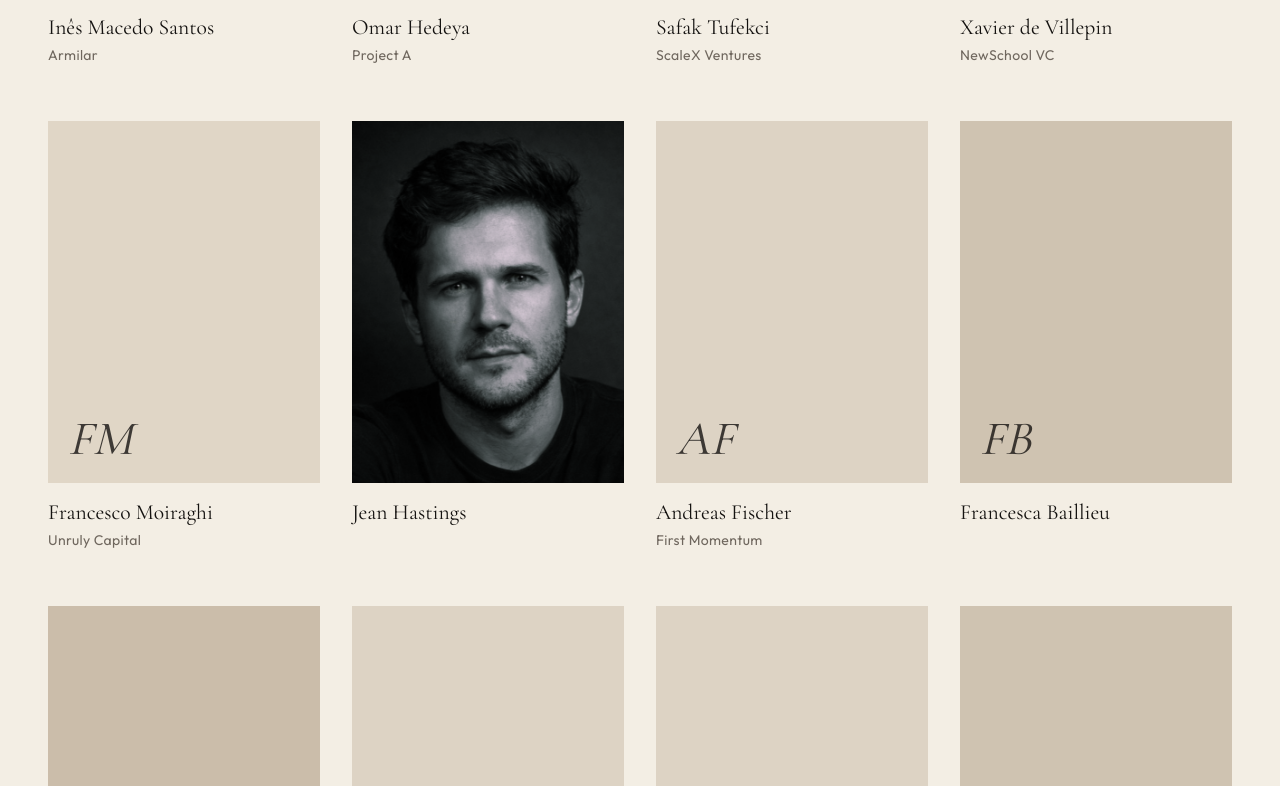
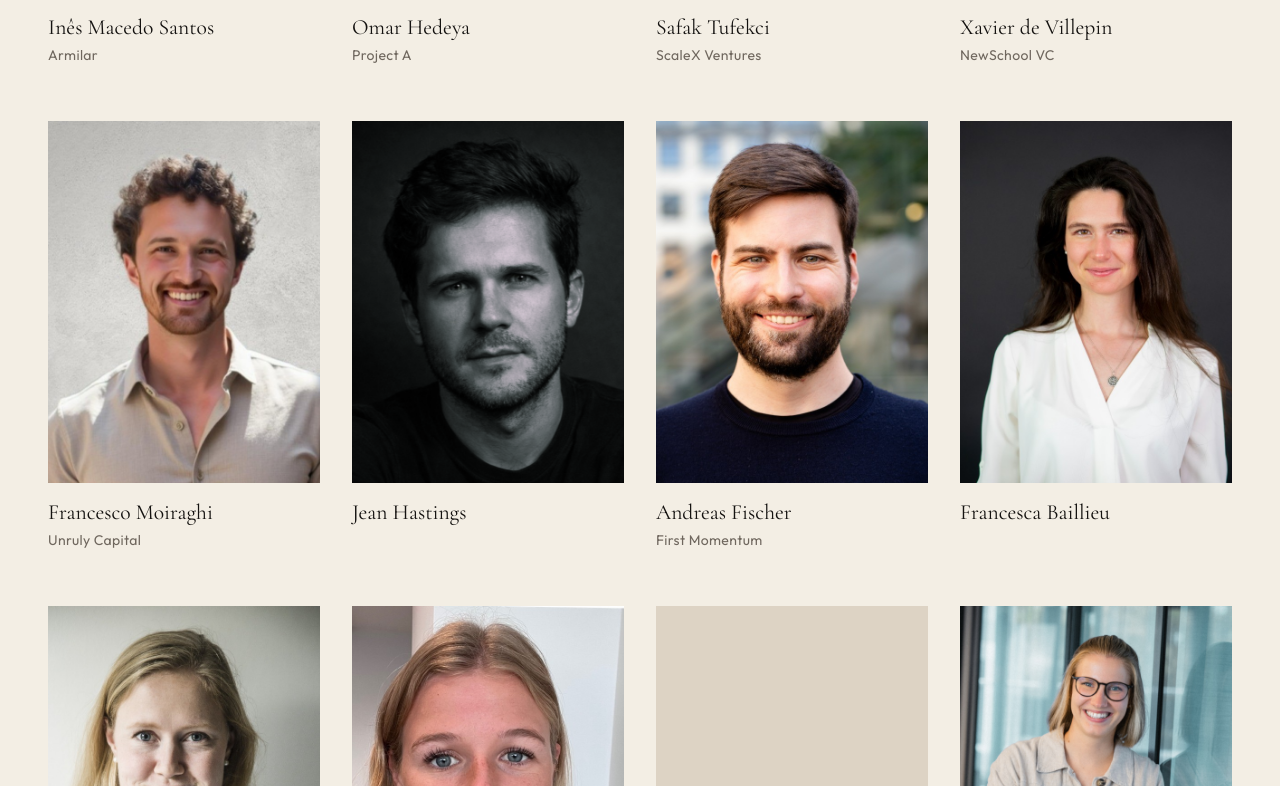
Before and after one commit to Renaudooown/DragonForge, a Next.js app: page / in a window 1280 px wide. Shown: the part 1754-2540 px from the top of the page. Built offline with nearby package versions, Linux system fonts and the light colour scheme.

Commit message:
Map participant headshots to the uploaded filenames.
Point each attendee at the exact file in public/people, including capitalization, spaces, and .jpg/.jpeg/.png extensions so portraits render instead of initials.

Co-authored-by: Renaudooown <Renaudooown@users.noreply.github.com>

```diff
--- a/components/ParticipantPortrait.tsx
+++ b/components/ParticipantPortrait.tsx
@@ -14,7 +14,7 @@ export function ParticipantPortrait({ participant }: { participant: Participant
       <div className="relative aspect-[3/4] overflow-hidden">
         {hasImage ? (
           <Image
-            src={participant.image}
+            src={encodeURI(participant.image)}
             alt={fullName}
             fill
             sizes="(max-width: 768px) 50vw, (max-width: 1280px) 33vw, 25vw"
--- a/data/participants.ts
+++ b/data/participants.ts
@@ -4,8 +4,9 @@ import { slugifyName } from "@/lib/names";
  * Attendee list for the trombinoscope.
  *
  * Display order follows this array.
- * To add a headshot, drop a JPG at the `image` path in /public/people
- * (for example: public/people/ines-macedo-santos.jpg). Initials are used until the file exists.
+ * `image` must match the exact filename in /public/people, including
+ * capitalization, spaces, and extension (.jpg, .jpeg, .png, .webp).
+ * Initials are used until the file exists.
  *
  * Keep this file to name + organisation + image path only.
  */
@@ -20,47 +21,48 @@ function person(
   firstName: string,
   lastName: string,
   organisation?: string,
+  image?: string,
 ): Participant {
   return {
     firstName,
     lastName,
     organisation,
-    image: `/people/${slugifyName(firstName, lastName)}.jpg`,
+    image: image ?? `/people/${slugifyName(firstName, lastName)}.jpg`,
   };
 }
 
 export const participants: Participant[] = [
-  person("Inês", "Macedo Santos", "Armilar"),
-  person("Omar", "Hedeya", "Project A"),
-  person("Safak", "Tufekci", "ScaleX Ventures"),
+  person("Inês", "Macedo Santos", "Armilar", "/people/ines-macedo-santos.jpg"),
+  person("Omar", "Hedeya", "Project A", "/people/omar-hedeya.jpg"),
+  person("Safak", "Tufekci", "ScaleX Ventures", "/people/safak-tufekci.jpg"),
   person("Xavier", "de Villepin", "NewSchool VC"),
-  person("Francesco", "Moiraghi", "Unruly Capital"),
-  person("Jean", "Hastings"),
-  person("Andreas", "Fischer", "First Momentum"),
-  person("Francesca", "Baillieu"),
-  person("Kajsa", "Hammar", "ETF Partners"),
-  person("Tilly", "Fleming", "Octopus Ventures"),
+  person("Francesco", "Moiraghi", "Unruly Capital", "/people/Francesco-moiraghi.jpg"),
+  person("Jean", "Hastings", undefined, "/people/jean-hastings.jpg"),
+  person("Andreas", "Fischer", "First Momentum", "/people/Andreas-fischer.jpg .jpeg"),
+  person("Francesca", "Baillieu", undefined, "/people/Francesca-baillieu.jpg .jpeg"),
+  person("Kajsa", "Hammar", "ETF Partners", "/people/Kajsa-hammar.jpg .jpeg"),
+  person("Tilly", "Fleming", "Octopus Ventures", "/people/Tilly-fleming.jpg .jpeg"),
   person("Alexander", "Ehlert", "PLMJ"),
-  person("Sabrina", "Senzel", "KfW"),
-  person("Paul", "Viehauser", "Akari Capital"),
-  person("Haralds", "Abolins", "Positron"),
-  person("Troy", "Horrell"),
-  person("Quentin", "Calleja", "Atlantic VC"),
-  person("Nina", "Litman-Roventa", "Extantia"),
-  person("Jai", "Taylor", "Blue Wire Capital"),
-  person("Abel", "Samot", "Commit"),
-  person("Alexandra", "Woodman", "British Business Bank"),
+  person("Sabrina", "Senzel", "KfW", "/people/Sabrina-senzel.jpg .png"),
+  person("Paul", "Viehauser", "Akari Capital", "/people/Paul-viehauser.jpg .png"),
+  person("Haralds", "Abolins", "Positron", "/people/Haralds-abolins.jpg .jpeg"),
+  person("Troy", "Horrell", undefined, "/people/Troy-horrell.jpg .png"),
+  person("Quentin", "Calleja", "Atlantic VC", "/people/Quentin-calleja.jpg .jpeg"),
+  person("Nina", "Litman-Roventa", "Extantia", "/people/Nina-Litman-Roventa.jpg .jpeg"),
+  person("Jai", "Taylor", "Blue Wire Capital", "/people/Jai-Taylor.jpg .jpeg"),
+  person("Abel", "Samot", "Commit", "/people/Abel-Samot.jpg .png"),
+  person("Alexandra", "Woodman", "British Business Bank", "/people/Alexandra-woodman.jpg .jpeg"),
   person("Davyd", "Gromenko", "RSJ Investments"),
-  person("Nadine", "Geiser"),
-  person("Tobias", "Reimann-Dubbers", "BNVT Capital"),
-  person("Alexander", "Wagner", "Heliad"),
-  person("Edoardo", "Nicolini"),
-  person("Rawan", "Farwana"),
-  person("Pierre", "Tramon", "FDJ United"),
-  person("Robin", "Neff", "World Fund"),
-  person("Ana", "Nunes Teixeira", "PLMJ"),
-  person("Thomas", "Renaudin", "OVNI Capital"),
-  person("Harry", "Morgan", "7Percent Ventures"),
-  person("Moritz", "Von Klot", "U2V"),
-  person("Sofia", "Queiroz", "Maze Impact"),
+  person("Nadine", "Geiser", undefined, "/people/Nadine-Geiser.jpg .jpeg"),
+  person("Tobias", "Reimann-Dubbers", "BNVT Capital", "/people/Tobias-Reimann-Dubbers.jpg .jpeg"),
+  person("Alexander", "Wagner", "Heliad", "/people/Alexander-Wagner.jpg .jpeg"),
+  person("Edoardo", "Nicolini", undefined, "/people/Edoardo-nicolini.jpg .jpeg"),
+  person("Rawan", "Farwana", undefined, "/people/Rawan-Farwana.jpg .jpeg"),
+  person("Pierre", "Tramon", "FDJ United", "/people/Pierre-Tramon.jpg .jpeg"),
+  person("Robin", "Neff", "World Fund", "/people/Robin-Neff.jpg .jpeg"),
+  person("Ana", "Nunes Teixeira", "PLMJ", "/people/Ana-Nunes-Teixeira.jpg .jpeg"),
+  person("Thomas", "Renaudin", "OVNI Capital", "/people/Thomas-Renaudin.jpg .png"),
+  person("Harry", "Morgan", "7Percent Ventures", "/people/Harry-Morgan.jpg .jpeg"),
+  person("Moritz", "Von Klot", "U2V", "/people/Moritz-Von-Klot.jpg .jpeg"),
+  person("Sofia", "Queiroz", "Maze Impact", "/people/Sofia-Queiroz.jpg .jpeg"),
 ];
```
